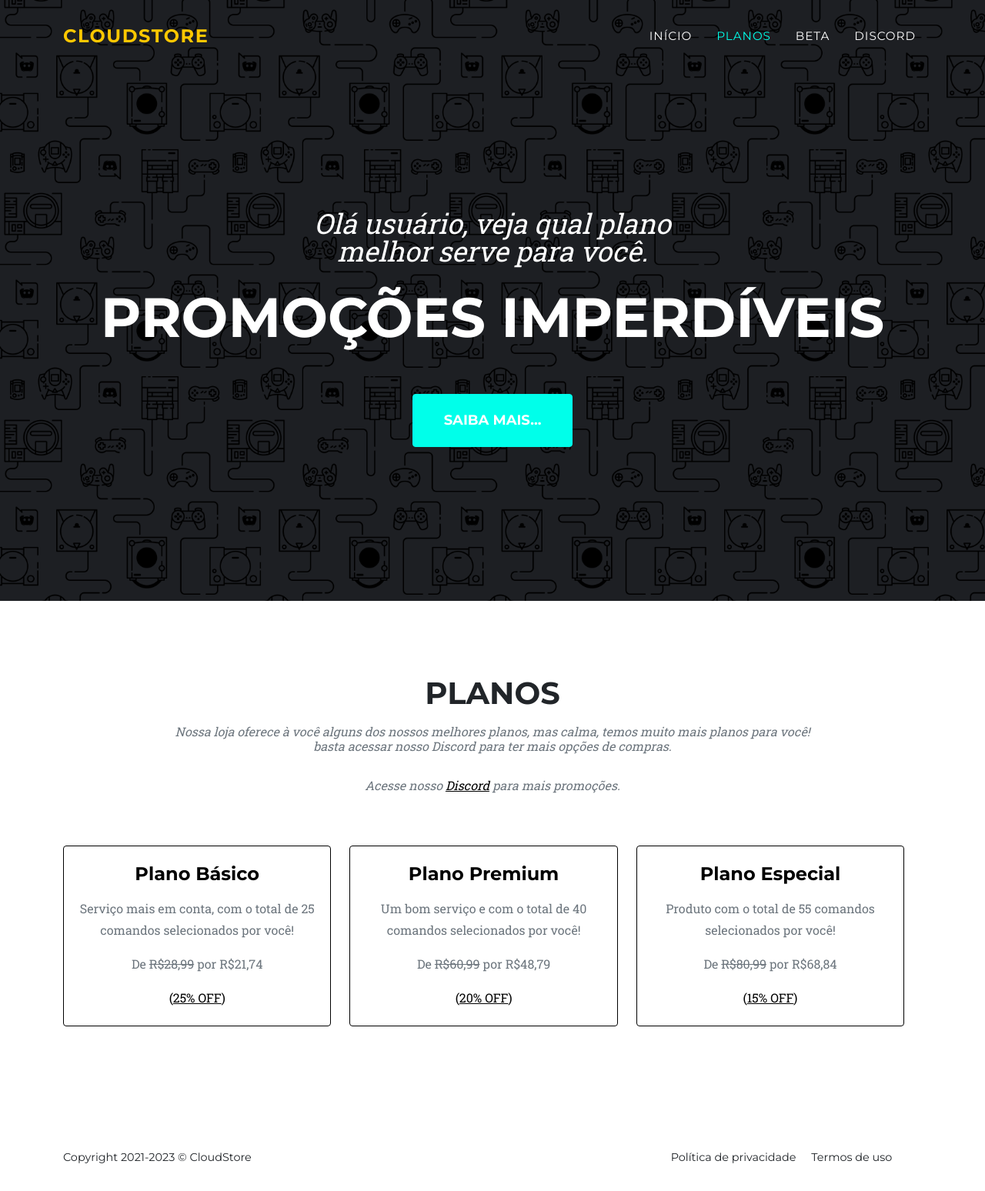
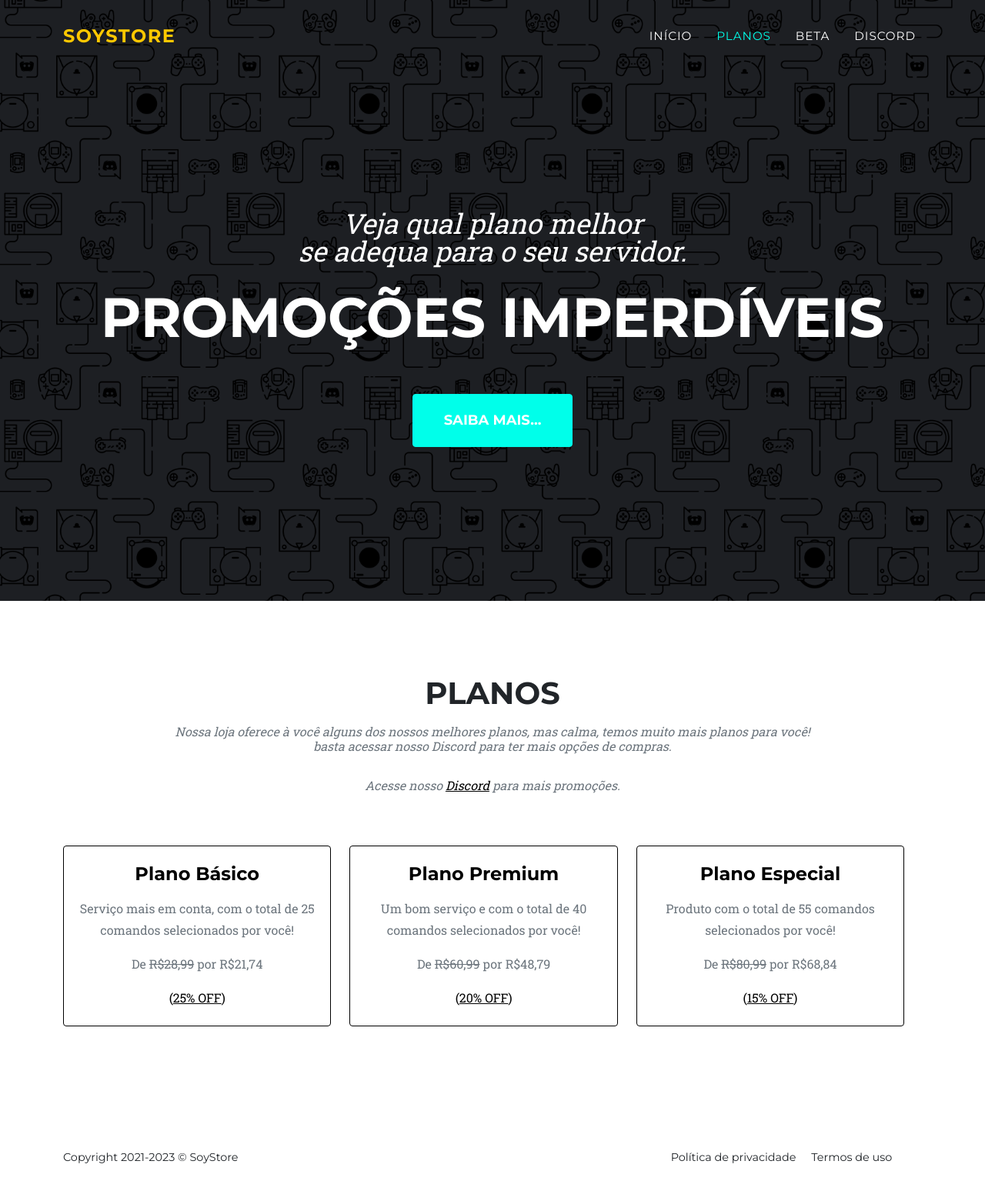
Before and after one commit to Charllie7/charllie7.github.io, a plain HTML site: page index.html in a window 1280 px wide. Shown: the whole page at 77% size. Drawn offline with nearby package versions, Linux system fonts and the light colour scheme.

Commit message:
Update index.html

```diff
--- a/index.html
+++ b/index.html
@@ -10,7 +10,7 @@
         <meta name="viewport" content="width=device-width, initial-scale=1, shrink-to-fit=no" />
         <meta name="description" content="" />
         <meta name="author" content="" />
-        <title>CloudStore - Discord Bots</title>
+        <title>SoyStore - Discord Bots</title>
         <!-- Favicon-->
         <link rel="icon" type="image/x-icon" href="assets/favicon.png" />
         <!-- Font Awesome icons (free version)-->
@@ -25,9 +25,9 @@
         <!-- Navigation-->
         <nav class="navbar navbar-expand-lg navbar-dark fixed-top" id="mainNav">
             <div class="container">
-                <a class="navbar-brand" href="#">CloudStore</a>
+                <a class="navbar-brand" href="#">SoyStore</a>
                 <button class="navbar-toggler" type="button" data-bs-toggle="collapse" data-bs-target="#navbarResponsive" aria-controls="navbarResponsive" aria-expanded="false" aria-label="Toggle navigation">
-                    Menu
+
                     <i class="fas fa-bars ms-1"></i>
                 </button>
                 <div class="collapse navbar-collapse" id="navbarResponsive">
@@ -43,7 +43,7 @@
         <!-- Masthead-->
         <header class="masthead">
             <div class="container">
-                <div class="masthead-subheading">Olá usuário, veja qual plano <br>melhor serve para você.</div>
+                <div class="masthead-subheading">Veja qual plano melhor<br>se adequa para o seu servidor.</div>
                 <div class="masthead-heading text-uppercase">PROMOÇÕES IMPERDÍVEIS</div>
                 <a class="btn btn-primary btn-xl" href="#planos">SAIBA MAIS...</a>
             </div>
@@ -86,7 +86,7 @@
         <footer class="footer py-4">
             <div class="container">
                 <div class="row align-items-center">
-                    <div class="col-lg-4 text-lg-start">Copyright 2021-2023 &copy; CloudStore</div>
+                    <div class="col-lg-4 text-lg-start">Copyright 2021-2023 &copy; SoyStore</div>
                     <div class="col-md-4">
                         <ul class="list-inline quicklinks">
                           <li class="list-inline-item">
```
